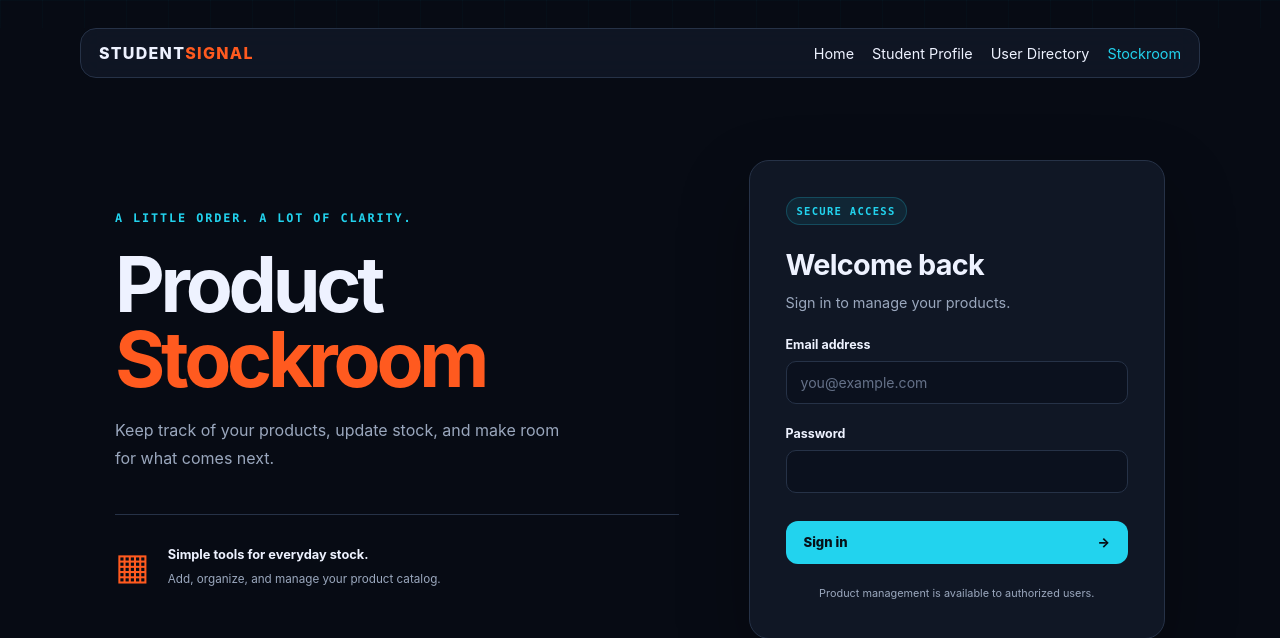
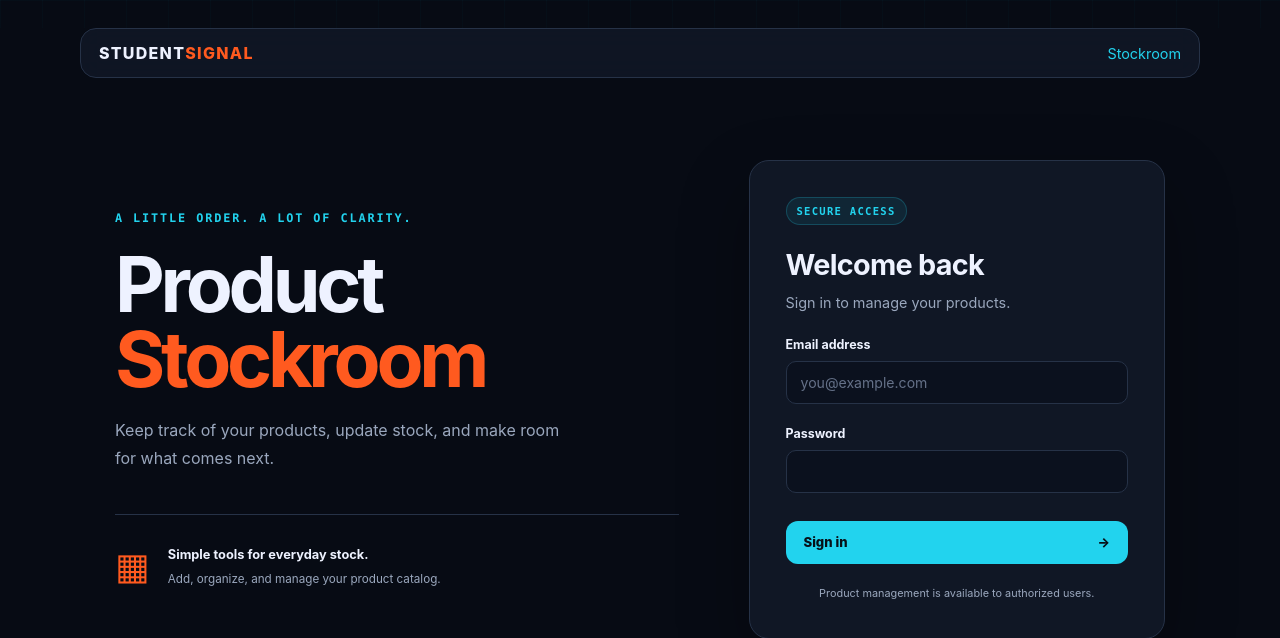
Before and after one commit to jed-996/abdon-lloydjedrick-lavalust, a CodeIgniter app: page /login in a window 1280 px wide. Shown: the top 638 px of the page. Run offline with CodeIgniter, Linux system fonts and the light colour scheme.

Commit message:
Remove student links from Stockroom nav

```diff
--- a/app/views/products/header.php
+++ b/app/views/products/header.php
@@ -10,9 +10,6 @@
 <header class="topbar">
   <a class="brand" href="<?= site_url('student') ?>">Student<span class="brand-accent">Signal</span></a>
   <nav class="site-nav" aria-label="Primary navigation">
-    <a href="<?= site_url('student') ?>">Home</a>
-    <a href="<?= site_url('student/profile?access_code=ABDON-F2-2026') ?>">Student Profile</a>
-    <a href="<?= site_url('users') ?>">User Directory</a>
     <a class="active" href="<?= site_url('products') ?>">Stockroom</a>
   </nav>
   <?php if (!empty($_SESSION['product_user'])): ?>
```
